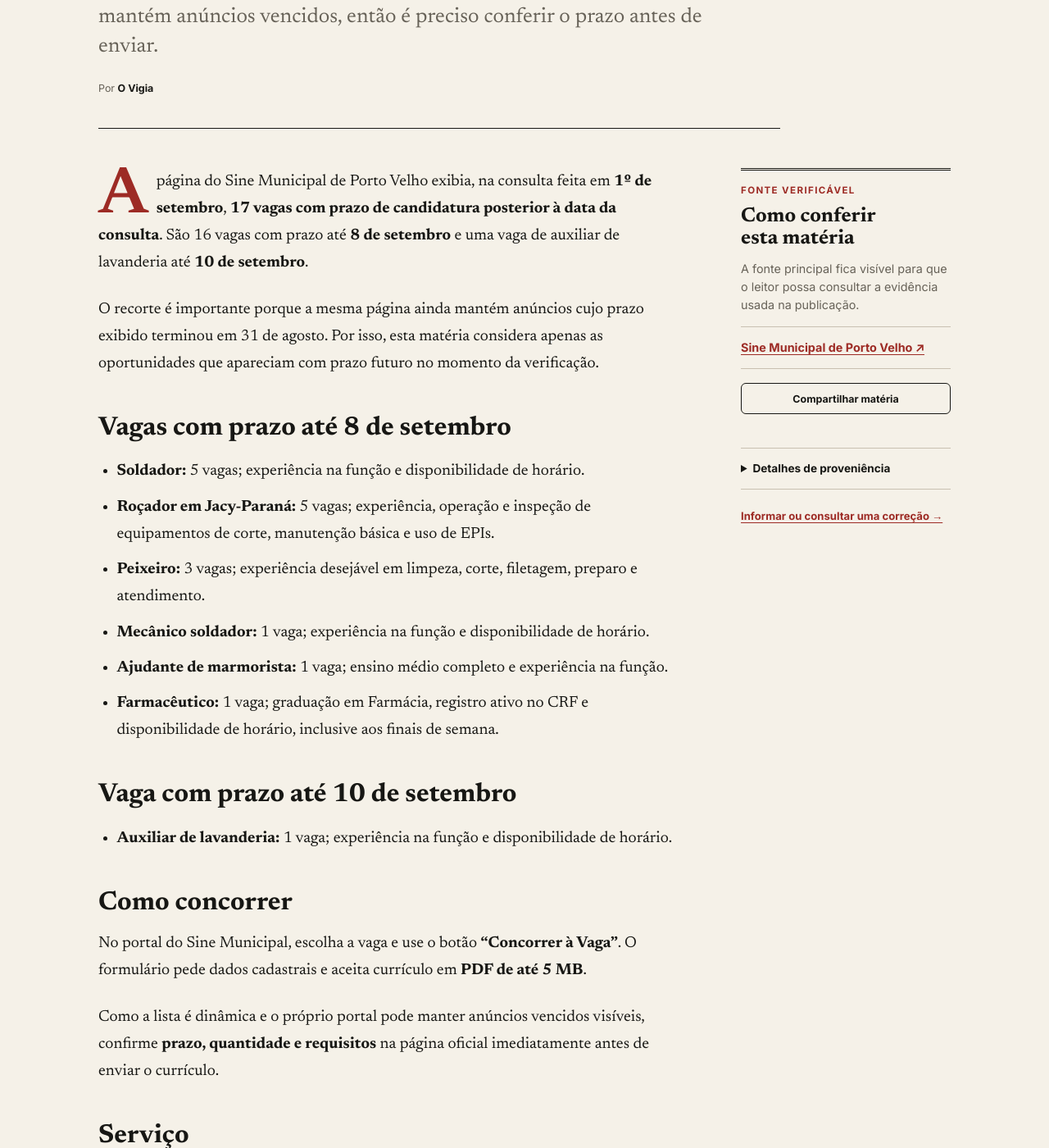
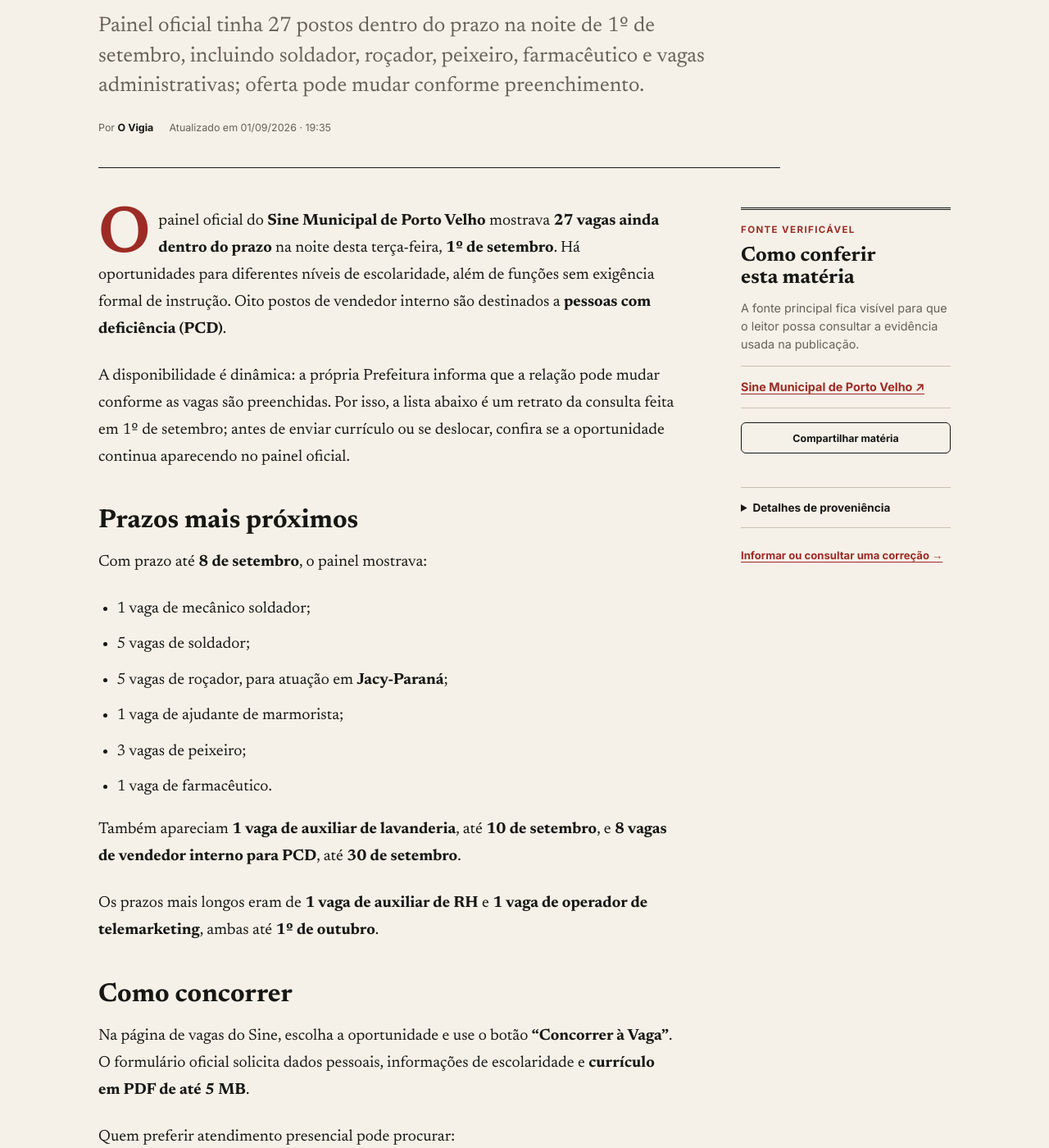
Before and after one commit to ovigialocal/ovigialocal.github.io, a Jekyll site: the page built from _news/porto-velho-sine-vagas-2026-09-01.md, in a window 1280 px wide and 1400 px high, scrolled down 650 px. Shown: the whole window at 82% size. Built offline with Jekyll 4.4.1, drawn with Linux system fonts in a browser that asks for light colours; some of the changed text lies outside the part shown.

Commit message:
publication: atualizar vagas do Sine para 27 postos (#64)
* publication: aceitar atualização do Sine

* publication: atualizar matéria do Sine para 27 vagas

* publication: projetar atualização do Sine

```diff
--- a/_news/porto-velho-sine-vagas-2026-09-01.md
+++ b/_news/porto-velho-sine-vagas-2026-09-01.md
@@ -1,46 +1,53 @@
 ---
-title: "Sine de Porto Velho exibe 17 vagas com prazo até 8 e 10 de setembro"
-description: "Consulta em 1º de setembro encontrou vagas para soldador, roçador em Jacy-Paraná, peixeiro, farmacêutico e outras; o portal ainda mantém anúncios vencidos, então é preciso conferir o prazo antes de enviar."
+title: "Sine de Porto Velho lista 27 vagas com prazos até 1º de outubro; 8 são para PCD"
+description: "Painel oficial tinha 27 postos dentro do prazo na noite de 1º de setembro, incluindo soldador, roçador, peixeiro, farmacêutico e vagas administrativas; oferta pode mudar conforme preenchimento."
 story_id: "porto-velho-sine-vagas-2026-09-01"
 locality: "Porto Velho, RO"
 category: "Serviços"
 published_at: "2026-09-01T03:12:00-04:00"
+updated_at: "2026-09-01T19:35:00-04:00"
 source_repository: "franklinbaldo/ovigia-redacao"
-source_commit: "5c83a2c598c0718b553725bb4daa46fdeb02686f"
+source_commit: "36d163525c476cbd405221a92fcc4ee2896ca785"
 source_path: "knowledge/porto-velho/articles/2026/09/porto-velho-sine-vagas-2026-09-01/ready-v1.md"
-source_digest: "sha256:fceb671f62bc0599744dbde4824b20c0852831d88dfaadcadb2522bbd3f50f9f"
+source_digest: "sha256:fd5510e2956b6f6ffe16bc36d807fb3d788a95b7cb1b5b155fe96a779e876c65"
 source_name: "Sine Municipal de Porto Velho"
 source_url: "https://www.portovelho.ro.gov.br/sine/vagas"
 ---
 
-# Sine de Porto Velho exibe 17 vagas com prazo até 8 e 10 de setembro
+# Sine de Porto Velho lista 27 vagas com prazos até 1º de outubro; 8 são para PCD
 
-A página do Sine Municipal de Porto Velho exibia, na consulta feita em **1º de setembro**, **17 vagas com prazo de candidatura posterior à data da consulta**. São 16 vagas com prazo até **8 de setembro** e uma vaga de auxiliar de lavanderia até **10 de setembro**.
+O painel oficial do **Sine Municipal de Porto Velho** mostrava **27 vagas ainda dentro do prazo** na noite desta terça-feira, **1º de setembro**. Há oportunidades para diferentes níveis de escolaridade, além de funções sem exigência formal de instrução. Oito postos de vendedor interno são destinados a **pessoas com deficiência (PCD)**.
 
-O recorte é importante porque a mesma página ainda mantém anúncios cujo prazo exibido terminou em 31 de agosto. Por isso, esta matéria considera apenas as oportunidades que apareciam com prazo futuro no momento da verificação.
+A disponibilidade é dinâmica: a própria Prefeitura informa que a relação pode mudar conforme as vagas são preenchidas. Por isso, a lista abaixo é um retrato da consulta feita em 1º de setembro; antes de enviar currículo ou se deslocar, confira se a oportunidade continua aparecendo no painel oficial.
 
-## Vagas com prazo até 8 de setembro
+## Prazos mais próximos
 
-- **Soldador:** 5 vagas; experiência na função e disponibilidade de horário.
-- **Roçador em Jacy-Paraná:** 5 vagas; experiência, operação e inspeção de equipamentos de corte, manutenção básica e uso de EPIs.
-- **Peixeiro:** 3 vagas; experiência desejável em limpeza, corte, filetagem, preparo e atendimento.
-- **Mecânico soldador:** 1 vaga; experiência na função e disponibilidade de horário.
-- **Ajudante de marmorista:** 1 vaga; ensino médio completo e experiência na função.
-- **Farmacêutico:** 1 vaga; graduação em Farmácia, registro ativo no CRF e disponibilidade de horário, inclusive aos finais de semana.
+Com prazo até **8 de setembro**, o painel mostrava:
 
-## Vaga com prazo até 10 de setembro
+- 1 vaga de mecânico soldador;
+- 5 vagas de soldador;
+- 5 vagas de roçador, para atuação em **Jacy-Paraná**;
+- 1 vaga de ajudante de marmorista;
+- 3 vagas de peixeiro;
+- 1 vaga de farmacêutico.
 
-- **Auxiliar de lavanderia:** 1 vaga; experiência na função e disponibilidade de horário.
+Também apareciam **1 vaga de auxiliar de lavanderia**, até **10 de setembro**, e **8 vagas de vendedor interno para PCD**, até **30 de setembro**.
+
+Os prazos mais longos eram de **1 vaga de auxiliar de RH** e **1 vaga de operador de telemarketing**, ambas até **1º de outubro**.
 
 ## Como concorrer
 
-No portal do Sine Municipal, escolha a vaga e use o botão **“Concorrer à Vaga”**. O formulário pede dados cadastrais e aceita currículo em **PDF de até 5 MB**.
+Na página de vagas do Sine, escolha a oportunidade e use o botão **“Concorrer à Vaga”**. O formulário oficial solicita dados pessoais, informações de escolaridade e **currículo em PDF de até 5 MB**.
 
-Como a lista é dinâmica e o próprio portal pode manter anúncios vencidos visíveis, confirme **prazo, quantidade e requisitos** na página oficial imediatamente antes de enviar o currículo.
+Quem preferir atendimento presencial pode procurar:
 
-## Serviço
+- **Sine Centro:** Rua General Osório, nº 81, Centro;
+- **Sine Praça CEU:** Rua Antônio Fraga Moreira, nº 1706, bairro JK.
 
-- **Onde:** página de vagas do Sine Municipal de Porto Velho
-- **Prazos observados:** 8 e 10 de setembro de 2026
-- **Total com prazo futuro na consulta de 1º/9:** 17 vagas
-- **Candidatura:** pelo botão “Concorrer à Vaga” no portal, com currículo em PDF de até 5 MB
+A Prefeitura informa os telefones **(69) 3901-3213** e **(69) 3901-3181** e o e-mail **sinemunicipal@portovelho.ro.gov.br** para informações.
+
+## Antes de se candidatar
+
+Leia os requisitos específicos no anúncio. Algumas funções exigem experiência; a vaga de farmacêutico pede graduação completa e registro ativo no CRF, e as oito vagas de vendedor interno são destinadas a candidatos PCD.
+
+Como o painel pode mudar antes da data-limite exibida, a confirmação na fonte oficial é a etapa final antes da candidatura.
```
Also changed, not shown: content/articles/sine-porto-velho-17-vagas-setembro.md (+30 -23 lines), publication/reviews/porto-velho-sine-vagas-2026-09-01/sha256%3Afd5510e2956b6f6ffe16bc36d807fb3d788a95b7cb1b5b155fe96a779e876c65.md (added, +20 -0 lines).
